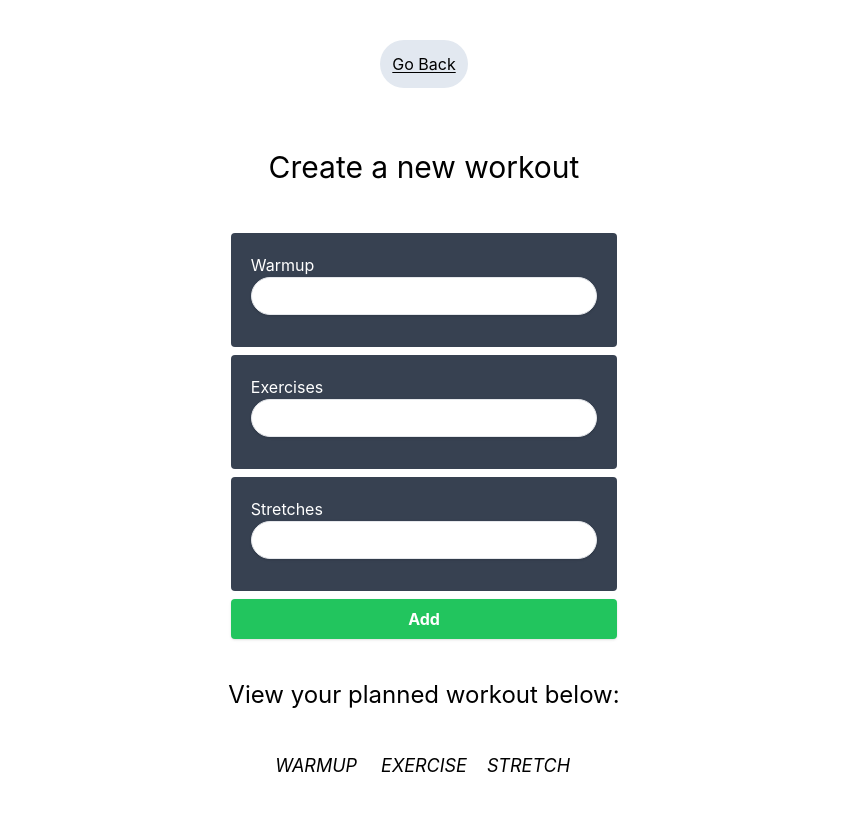
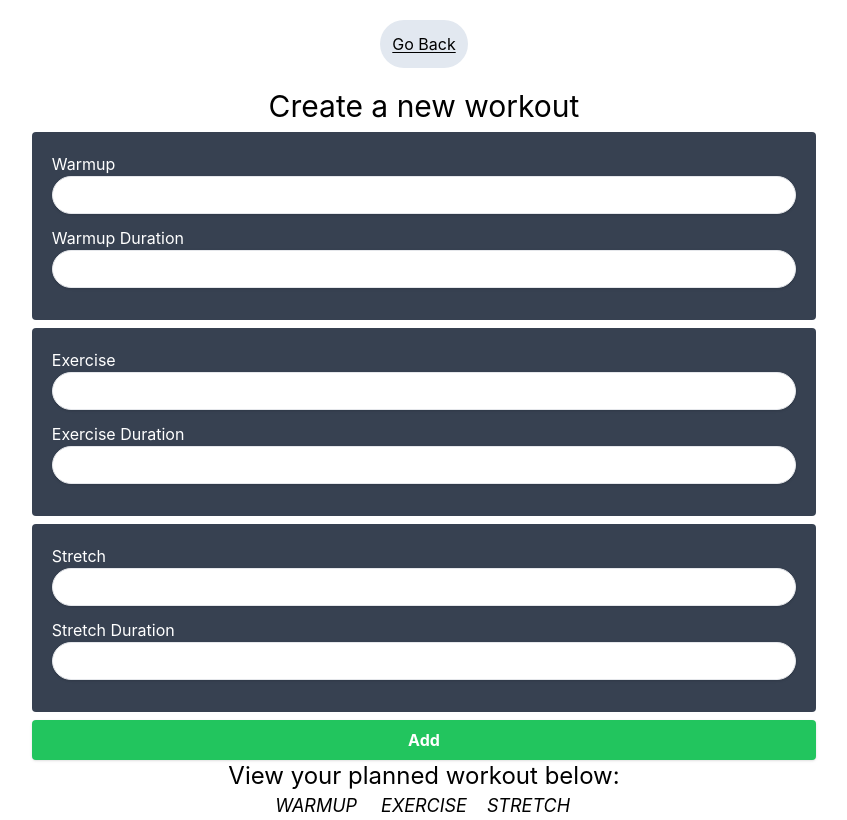
Before and after one commit to kyher/bootcamp-buddy, a Next.js app: page /workout/create in a window 1280 px wide. Shown: the whole page, without its empty margins (216-1063 px from the left). Built offline with nearby package versions, Linux system fonts and the light colour scheme.

Commit message:
Added duration of activities.
Added the ability to add a duration for each type of activity. This then displays in the 'ViewSection' below your created workout on the create page.

```diff
--- a/components/ActivityList.tsx
+++ b/components/ActivityList.tsx
@@ -11,8 +11,8 @@ const ActivityList = ({ activities, type }: props) => {
       <h3 className="text-lg italic">{type.toUpperCase()}</h3>
       {activities
         .filter((actvity) => actvity.type === type)
-        .map((type, index) => (
-          <p key={index}>{type.title}</p>
+        .map((activityOfType, index) => (
+          <p key={index}>{activityOfType.title} for {activityOfType.duration} mins</p>
         ))}
     </div>
   );
--- a/components/FormSection.tsx
+++ b/components/FormSection.tsx
@@ -1,9 +1,10 @@
 type props = {
   type: string;
-  handleChange: (event: React.ChangeEvent<HTMLInputElement>) => void;
+  handleTitleChange: (event: React.ChangeEvent<HTMLInputElement>) => void;
+  handleDurationChange: (event: React.ChangeEvent<HTMLInputElement>) => void;
 };
 
-const FormSection = ({ type, handleChange }: props) => {
+const FormSection = ({ type, handleTitleChange, handleDurationChange }: props) => {
   return (
     <div className="bg-gray-700	 text-white rounded  my-2 p-5">
       <label htmlFor={type}>{type}</label>
@@ -11,7 +12,15 @@ const FormSection = ({ type, handleChange }: props) => {
         type="text"
         id={type}
         name={type}
-        onChange={handleChange}
+        onChange={handleTitleChange}
+        className="shadow appearance-none border  rounded-full w-full py-2 px-3 text-gray-700 mb-3 leading-tight focus:outline-none focus:shadow-outline"
+      />
+      <label htmlFor={type+'duration'}>{type} Duration</label>
+      <input
+        type="number"
+        id={type+'duration'}
+        name={type+'duration'}
+        onChange={handleDurationChange}
         className="shadow appearance-none border  rounded-full w-full py-2 px-3 text-gray-700 mb-3 leading-tight focus:outline-none focus:shadow-outline"
       />
     </div>
--- a/pages/workout/create.tsx
+++ b/pages/workout/create.tsx
@@ -8,37 +8,41 @@ import { WARMUP, EXERCISE, STRETCH } from "../../consts";
 
 const Create: NextPage = () => {
   const [activities, setActivities] = useState<Array<Activity>>([]);
-  const [warmup, setWarmup] = useState<Activity>({
-    title: "",
-    duration: 0,
-    type: "",
-  });
-  const [exercise, setExercise] = useState<Activity>({
-    title: "",
-    duration: 0,
-    type: "",
-  });
-  const [stretches, setStretches] = useState<Activity>({
-    title: "",
-    duration: 0,
-    type: "",
-  });
+  const [warmupActivityTitle, setWarmupActivityTitle] = useState("");
+  const [exerciseActivityTitle, setExerciseActivityTitle] = useState("");
+  const [stretchActivityTitle, setStretchActivityTitle] = useState("");
+  const [warmupDuration, setWarmupDuration] = useState(0);
+  const [exerciseDuration, setExerciseDuration] = useState(0);
+  const [stretchDuration, setStretchDuration] = useState(0);
 
-  const handleWarmupChange = (event: React.ChangeEvent<HTMLInputElement>) => {
-    setWarmup({ title: event.target.value, duration: 50, type: WARMUP });
+  const handleWarmupActivityTitleChange = (event: React.ChangeEvent<HTMLInputElement>) => {
+    setWarmupActivityTitle(event.target.value);
   };
 
-  const handleExerciseChange = (event: React.ChangeEvent<HTMLInputElement>) => {
-    setExercise({ title: event.target.value, duration: 50, type: EXERCISE });
+  const handleExerciseActivityTitleChange = (event: React.ChangeEvent<HTMLInputElement>) => {
+    setExerciseActivityTitle(event.target.value);
   };
-  const handleStretchesChange = (
+  const handleStretchesActivityTitleChange = (
     event: React.ChangeEvent<HTMLInputElement>
   ) => {
-    setStretches({ title: event.target.value, duration: 50, type: STRETCH });
+    setStretchActivityTitle(event.target.value);
+  };
+
+  const handleWarmupActivityDurationChange = (event: React.ChangeEvent<HTMLInputElement>) => {
+    setWarmupDuration(parseInt(event.target.value));
+  };
+
+  const handleExerciseActivityDurationChange = (event: React.ChangeEvent<HTMLInputElement>) => {
+    setExerciseDuration(parseInt(event.target.value));
+  };
+  const handleStretchesActivityDurationChange = (
+    event: React.ChangeEvent<HTMLInputElement>
+  ) => {
+    setStretchDuration(parseInt(event.target.value));
   };
 
   const handleSubmit = () => {
-    setActivities([warmup, exercise, stretches]);
+    setActivities([{title: warmupActivityTitle, duration: warmupDuration, type:WARMUP}, {title: exerciseActivityTitle, duration: exerciseDuration, type:EXERCISE}, {title: stretchActivityTitle, duration: stretchDuration, type:STRETCH}]);
   };
 
   return (
@@ -51,9 +55,9 @@ const Create: NextPage = () => {
       <BackButton />
       <h1 className="text-3xl">Create a new workout</h1>
       <div>
-        <FormSection type="Warmup" handleChange={handleWarmupChange} />
-        <FormSection type="Exercises" handleChange={handleExerciseChange} />
-        <FormSection type="Stretches" handleChange={handleStretchesChange} />
+        <FormSection type="Warmup" handleTitleChange={handleWarmupActivityTitleChange} handleDurationChange={handleWarmupActivityDurationChange}/>
+        <FormSection type="Exercise" handleTitleChange={handleExerciseActivityTitleChange} handleDurationChange={handleExerciseActivityDurationChange} />
+        <FormSection type="Stretch" handleTitleChange={handleStretchesActivityTitleChange} handleDurationChange={handleStretchesActivityDurationChange}/>
         <button
           onClick={handleSubmit}
           className="shadow bg-green-500 hover:bg-green-600 focus:shadow-outline focus:outline-none text-white font-bold py-2 px-4 rounded w-full"
@@ -63,7 +67,7 @@ const Create: NextPage = () => {
       </div>
       <h2 className="text-2xl">View your planned workout below:</h2>
       <div>
-        <ViewSection activities={activities} />
+      <ViewSection activities={activities} />
       </div>
     </div>
   );
```
Also changed, not shown: components/ViewSection.tsx (line endings or trailing spaces).
